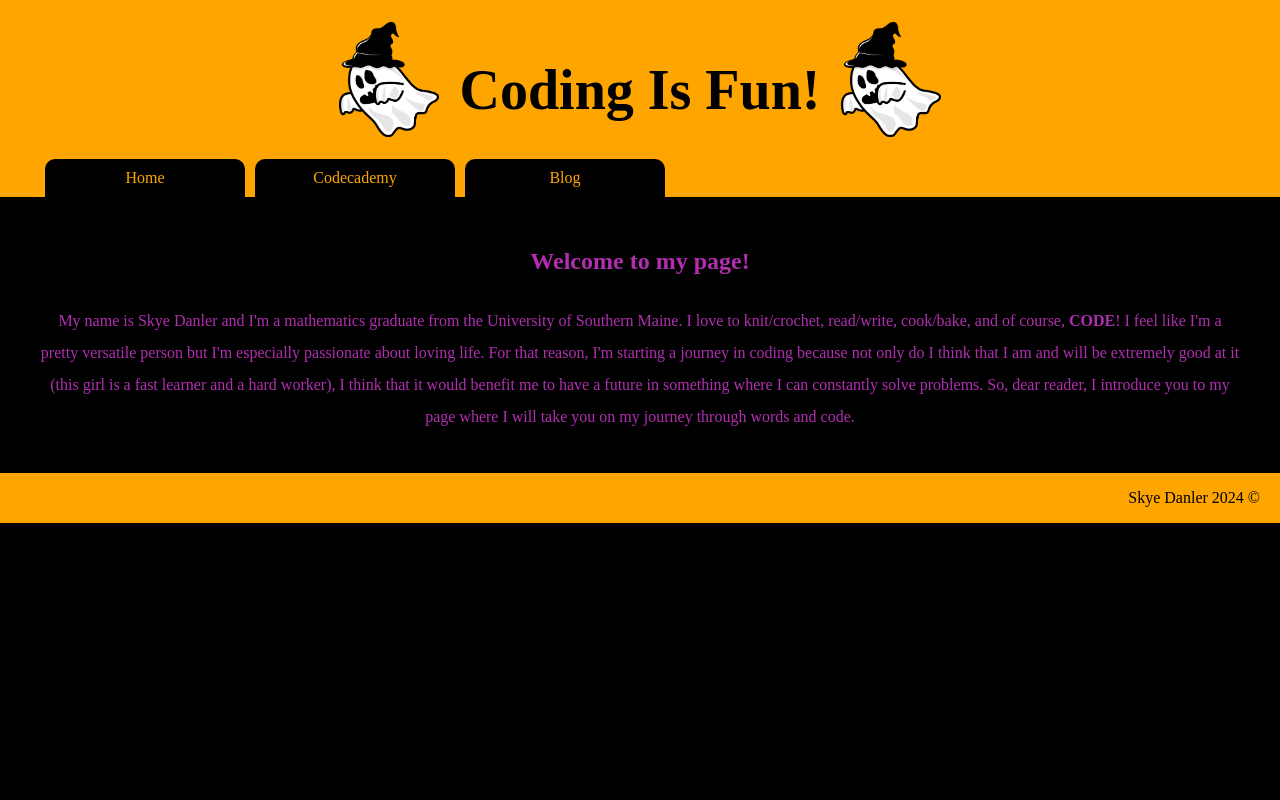
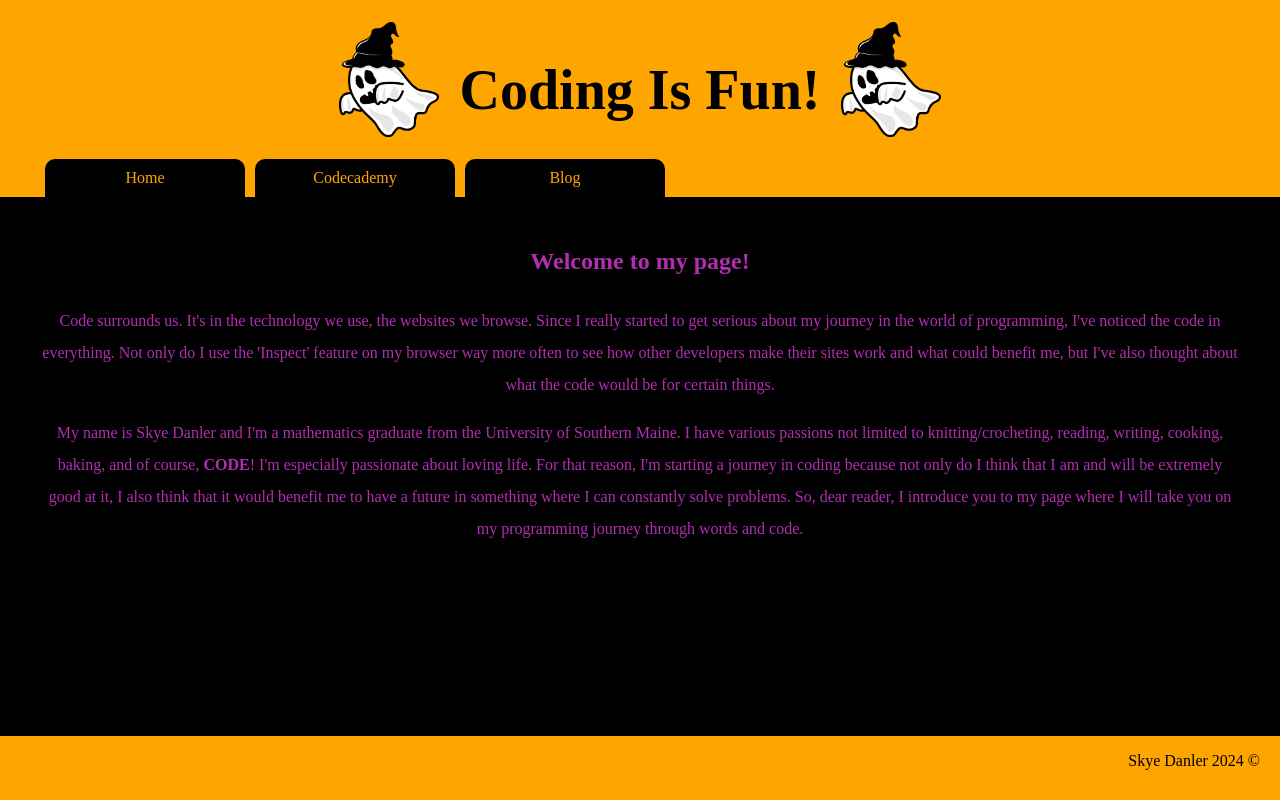
Before and after one commit to skyedanler/coding-pages, a SvelteKit app: page / in a window 1280 px wide. Built offline with nearby package versions, Linux system fonts and the light colour scheme; a web font is replaced by a local one.

Commit message:
Footer positioned correctly.

```diff
--- a/src/routes/+layout.svelte
+++ b/src/routes/+layout.svelte
@@ -26,6 +26,8 @@
 </script>
 
 <div id="body" class={season}>
+  <div id="page-container">
+    <div id="content-wrap">
       <header>
         <div class="title-section">
           <img id="header-img1" src={headerImg} alt="Header Img 1" />
@@ -44,10 +46,11 @@
       <main class="rest-of-body">
         <slot></slot>
       </main>
-
+    </div>
     <footer>
       <p id="copyright">Skye Danler {currentYear} &copy;</p>
     </footer>
+  </div>
 </div>
 
 <style>
@@ -161,12 +164,22 @@
   }
 
   /*adjust footer*/
+  #page-container {
+    position: relative;
+    min-height: 100vh;
+  }
+
+  #content-wrap {
+    padding-bottom: 4rem;
+  }
+
   footer {
+    position: absolute;
     display: flex;
     justify-content: right;
-    position: relative;
     bottom: 0;
     width: 100%;
+    height: 4rem;
   }
 
   #copyright {
--- a/src/routes/+page.svelte
+++ b/src/routes/+page.svelte
@@ -1,11 +1,15 @@
 <h2>Welcome to my page!</h2>
+<p>Code surrounds us. It's in the technology we use, the websites we browse. Since I really started to
+    get serious about my journey in the world of programming, I've noticed the code in everything. Not only
+    do I use the 'Inspect' feature on my browser way more often to see how other developers make their sites work
+    and what could benefit me, but I've also thought about what the code would be for certain things.
+</p>
 <p>My name is Skye Danler and I'm a mathematics graduate from the University of Southern Maine.
-    I love to knit/crochet, read/write, cook/bake, and of course, <strong>CODE</strong>!
-    I feel like I'm a pretty versatile person but I'm especially passionate about loving life.
+    I have various passions not limited to knitting/crocheting, reading, writing, cooking, baking,
+    and of course, <strong>CODE</strong>! I'm especially passionate about loving life.
     For that reason, I'm starting a journey in coding because not only do I think that I am and will
-    be extremely good at it (this girl is a fast learner and a hard worker), I think that
-    it would benefit me to have a future in something where I can constantly solve problems.
-    So, dear reader, I introduce you to my page where I will take you on my journey through words
+    be extremely good at it, I also think that it would benefit me to have a future in something where I can constantly solve problems.
+    So, dear reader, I introduce you to my page where I will take you on my programming journey through words
     and code.
 </p>
 
```
Lines whose indentation alone changed are shown as unchanged.
